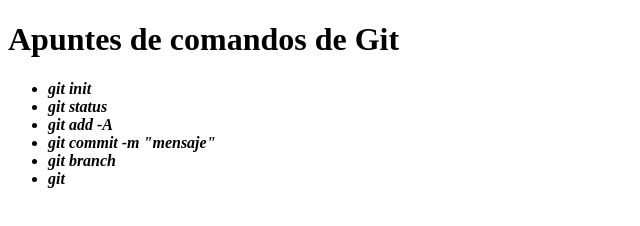
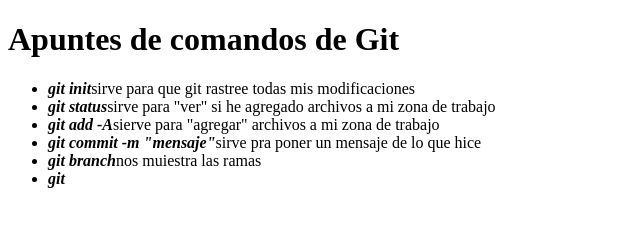
Before and after one commit to aldoo-ruizz/apuntes-uninter, a plain HTML site: page apuntes.html in a window 1280 px wide. Shown: the whole page, without its empty margins (0-640 px from the left). Drawn offline with Linux system fonts and the light colour scheme.

Commit message:
agregue datos sobre lo que hacen mis comandos de Git

```diff
--- a/apuntes.html
+++ b/apuntes.html
@@ -8,11 +8,11 @@
 <body>
     <h1>Apuntes de comandos de Git</h1>
     <ul>
-        <li><strong><i>git init</i></strong></li>
-        <li><strong><i>git status</i></strong></li>
-        <li><strong><i>git add -A</i></strong></li>
-        <li><strong><i>git commit -m "mensaje"</i></strong></li>
-        <li><strong><i>git branch</i></strong></li>
+        <li><strong><i>git init</i></strong>sirve para que git rastree todas mis modificaciones</li>
+        <li><strong><i>git status</i></strong>sirve para "ver" si he agregado archivos a mi zona de trabajo</li>
+        <li><strong><i>git add -A</i></strong>sierve para "agregar" archivos a mi zona de trabajo</li>
+        <li><strong><i>git commit -m "mensaje"</i></strong>sirve pra poner un mensaje de lo que hice</li>
+        <li><strong><i>git branch</i></strong>nos muiestra las ramas</li>
          <li><strong><i>git </i></strong></li>
 
     </ul>
```
Also changed, not shown: index.html (+16 -0 lines).
